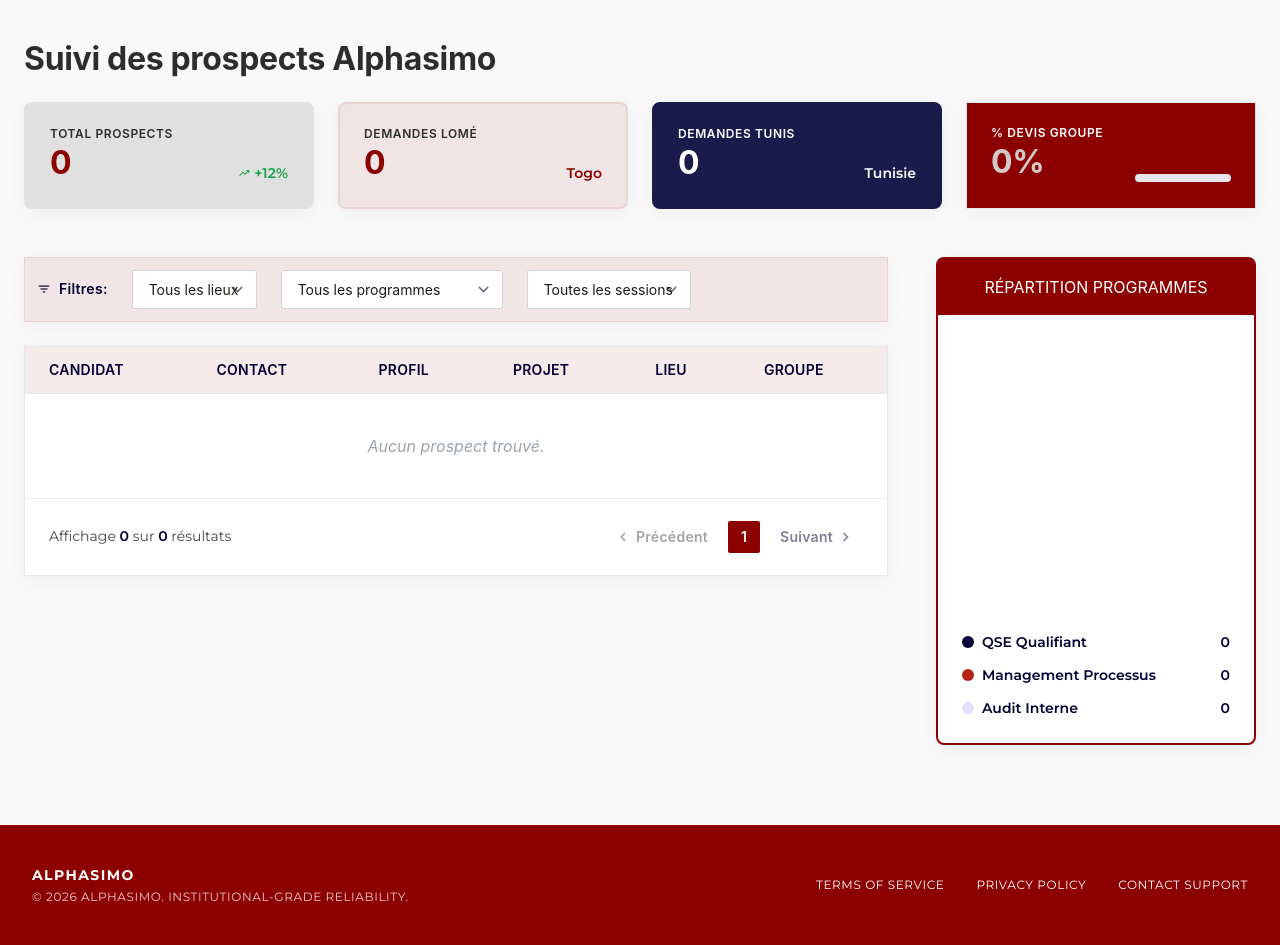
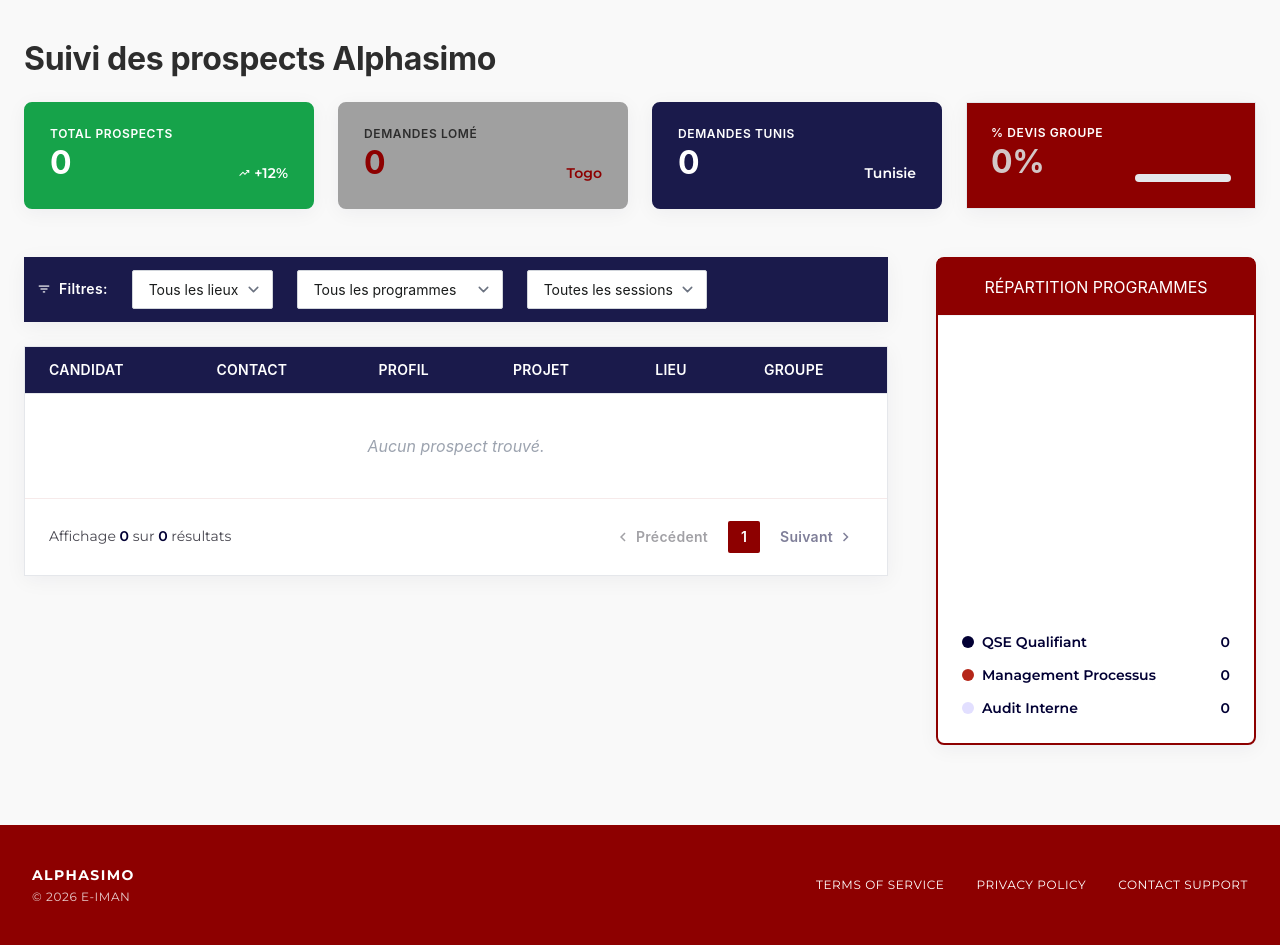
Before and after one commit to Alk096/alphasimo, a Django app: page /dashboad/ in a window 1280 px wide. Shown: the part 73-1018 px from the top of the page. Run offline with Django 5.2, Linux system fonts and the light colour scheme; the visitor is signed in with stand-in values (Sample User, id 1); data that the repository does not hold is empty; a map, chart or similar area stays blank; some libraries are stand-ins or nearby versions.

Commit message:
Copiright et couleurs dashboard

```diff
--- a/formulaire/templates/dashboad.html
+++ b/formulaire/templates/dashboad.html
@@ -161,11 +161,11 @@
         <h2 class="font-h1 text-h1 text-[#2D2D2D] mb-md">Suivi des prospects Alphasimo</h2>
         <div class="grid grid-cols-1 md:grid-cols-4 gap-gutter">
             <!-- KPI Card 1 -->
-            <div class="bg-[#E0E0E0] p-md border-[#E0E0E0] border-2 rounded-xl bordeaux-border custom-shadow relative overflow-hidden">
-                <p class="font-label-md text-label-md text-[#2D2D2D] uppercase mb-xs">Total Prospects</p>
+            <div class="bg-green-600 p-md border-green-600 border-2 rounded-xl bordeaux-border custom-shadow relative overflow-hidden">
+                <p class="font-label-md text-label-md text-white uppercase mb-xs">Total Prospects</p>
                 <div class="flex justify-between items-end">
-                    <span id="kpi-total" class="font-h1 text-h1 text-[#8D0000]">—</span>
-                    <span class="text-green-600 text-sm font-semibold flex items-center gap-1">
+                    <span id="kpi-total" class="font-h1 text-h1 text-white">—</span>
+                    <span class="text-white text-sm font-semibold flex items-center gap-1">
                         <span class="material-symbols-outlined text-xs" data-icon="trending_up">trending_up</span> +12%
                     </span>
                 </div>
@@ -174,7 +174,7 @@
                 </div>
             </div>
             <!-- KPI Card 2 -->
-            <div class="bg-[#8D000015] p-md border-2 rounded-xl border-[#8D000015] bordeaux-border custom-shadow">
+            <div class="bg-[#a0a0a0] p-md border-2 rounded-xl border-[#a0a0a0] bordeaux-border custom-shadow">
                 <p class="font-label-md text-label-md text-[#2D2D2D] uppercase mb-xs">Demandes Lomé</p>
                 <div class="flex justify-between items-end">
                     <span id="kpi-lome" class="font-h1 text-h1 text-[#8D0000]">—</span>
@@ -206,23 +206,23 @@
         <!-- Main Content Area -->
         <div class="flex-grow space-y-md">
             <!-- Filtering Toolbar -->
-            <div class="bg-[#8d000015] p-sm border border-[#8d000015] custom-shadow flex flex-wrap items-center gap-md">
+            <div class="bg-[#1A1A4B] p-sm border border-[#1A1A4B] custom-shadow flex flex-wrap items-center gap-md">
                 <div class="flex items-center gap-2">
-                    <span class="material-symbols-outlined text-primary text-sm" data-icon="filter_list">filter_list</span>
-                    <span class="font-button text-button text-primary">Filtres:</span>
+                    <span class="material-symbols-outlined text-white text-sm" data-icon="filter_list">filter_list</span>
+                    <span class="font-button text-button text-white">Filtres:</span>
                 </div>
-                <select id="filter-lieu" class="border-gray-300 rounded focus:border-primary focus:ring-0 text-body-sm font-body-sm px-4 py-2 bg-white">
+                <select id="filter-lieu" class="border-gray-300 rounded focus:border-primary focus:ring-0 text-body-sm font-body-sm pl-4 pr-8 py-2 bg-white">
                     <option value="">Tous les lieux</option>
                     <option value="Lomé">Lomé, Togo</option>
                     <option value="Tunis">Tunis, Tunisie</option>
                 </select>
-                <select id="filter-programme" class="border-gray-300 rounded focus:border-primary focus:ring-0 text-body-sm font-body-sm px-4 py-2 bg-white">
+                <select id="filter-programme" class="border-gray-300 rounded focus:border-primary focus:ring-0 text-body-sm font-body-sm pl-4 pr-0 py-2 bg-white">
                     <option value="">Tous les programmes</option>
                     <option value="QSE">QSE Qualifiant</option>
                     <option value="Management">Management des Processus</option>
                     <option value="Audit">Audit Interne</option>
                 </select>
-                <select id="filter-session" class="border-gray-300 rounded focus:border-primary focus:ring-0 text-body-sm font-body-sm px-4 py-2 bg-white">
+                <select id="filter-session" class="border-gray-300 rounded focus:border-primary focus:ring-0 text-body-sm font-body-sm pl-4 pr-8 py-2 bg-white">
                     <option value="">Toutes les sessions</option>
                     <option value="2026-06-01">Juin 2026</option>
                     <option value="2026-08-01">Août 2026</option>
@@ -237,13 +237,13 @@
             <div class="bg-white border border-gray-200 custom-shadow overflow-hidden">
                 <table class="w-full text-left border-collapse">
                     <thead>
-                        <tr class="bg-[#8D000015] border-b border-gray-200">
-                            <th class="px-6 py-4 font-button text-button text-primary uppercase">Candidat</th>
-                            <th class="px-6 py-4 font-button text-button text-primary uppercase">Contact</th>
-                            <th class="px-6 py-4 font-button text-button text-primary uppercase">Profil</th>
-                            <th class="px-6 py-4 font-button text-button text-primary uppercase">Projet</th>
-                            <th class="px-6 py-4 font-button text-button text-primary uppercase">Lieu</th>
-                            <th class="px-6 py-4 font-button text-button text-primary uppercase">Groupe</th>
+                        <tr class="bg-[#1A1A4B] border-b border-gray-200">
+                            <th class="px-6 py-4 font-button text-button text-white uppercase">Candidat</th>
+                            <th class="px-6 py-4 font-button text-button text-white uppercase">Contact</th>
+                            <th class="px-6 py-4 font-button text-button text-white uppercase">Profil</th>
+                            <th class="px-6 py-4 font-button text-button text-white uppercase">Projet</th>
+                            <th class="px-6 py-4 font-button text-button text-white uppercase">Lieu</th>
+                            <th class="px-6 py-4 font-button text-button text-white uppercase">Groupe</th>
                         </tr>
                     </thead>
                     <tbody id="prospects-tbody" class="divide-y divide-gray-100">
@@ -306,7 +306,7 @@
     <div class="flex flex-col md:flex-row justify-between items-center w-full px-8 py-10 max-w-7xl mx-auto gap-4">
         <div class="flex flex-col gap-1">
             <span class="text-sm font-bold text-white uppercase tracking-widest">Alphasimo</span>
-            <p class="text-xs text-white/80 uppercase tracking-wider">© 2026 Alphasimo. Institutional-grade reliability.</p>
+            <p class="text-xs text-white/80 uppercase tracking-wider">© 2026 E-Iman</p>
         </div>
         <div class="flex gap-8">
             <a class="text-xs text-white uppercase tracking-wider hover:text-[#2D2D2D] transition-opacity duration-200" href="#">Terms of Service</a>
--- a/formulaire/templates/formulaire.html
+++ b/formulaire/templates/formulaire.html
@@ -205,7 +205,7 @@
         </form>
 
         <div class="text-center mt-8 text-sm text-[#2D2D2D]">
-            © 2026 Alphasimo - Formation Professionnelle
+            © 2026 E-Iman
         </div>
     </div>
 
--- a/formulaire/templates/login.html
+++ b/formulaire/templates/login.html
@@ -80,7 +80,7 @@
         </div>
 
         <div class="text-center mt-8 text-sm text-[#2D2D2D]">
-            © 2026 Alphasimo - Formation Professionnelle
+            © 2026 E-Iman
         </div>
     </div>
 
--- a/static/css/output.css
+++ b/static/css/output.css
@@ -720,6 +720,9 @@
   .border-\[\#E0E0E0\] {
     border-color: #E0E0E0;
   }
+  .border-\[\#E0E0a0a0a0E0\] {
+    border-color: #E0E0a0a0a0E0;
+  }
   .border-\[\#E0\] {
     border-color: #E0;
   }
@@ -732,6 +735,9 @@
   .border-\[\#\] {
     border-color: #;
   }
+  .border-\[\#a0a0a0\] {
+    border-color: #a0a0a0;
+  }
   .border-\[gray-200\] {
     border-color: gray-200;
   }
@@ -753,6 +759,9 @@
   .border-green-100 {
     border-color: var(--color-green-100);
   }
+  .border-green-600 {
+    border-color: var(--color-green-600);
+  }
   .border-indigo-100 {
     border-color: var(--color-indigo-100);
   }
@@ -771,6 +780,12 @@
   .bg-\[\#1A1A\] {
     background-color: #1A1A;
   }
+  .bg-\[\#1A\] {
+    background-color: #1A;
+  }
+  .bg-\[\#1\] {
+    background-color: #1;
+  }
   .bg-\[\#2D2D2D\] {
     background-color: #2D2D2D;
   }
@@ -831,6 +846,9 @@
   .bg-\[\#E0E0E0\] {
     background-color: #E0E0E0;
   }
+  .bg-\[\#E0E0E\] {
+    background-color: #E0E0E;
+  }
   .bg-\[\#E0E0\] {
     background-color: #E0E0;
   }
@@ -852,6 +870,9 @@
   .bg-\[\#_\] {
     background-color: # ;
   }
+  .bg-\[\#a0a0a0\] {
+    background-color: #a0a0a0;
+  }
   .bg-\[\#b52619\] {
     background-color: #b52619;
   }
@@ -860,6 +881,9 @@
   }
   .bg-\[\#e9dede\] {
     background-color: #e9dede;
+  }
+  .bg-\[\#green\] {
+    background-color: #green;
   }
   .bg-\[E0E0E0\] {
     background-color: E0E0E0;
@@ -906,6 +930,9 @@
   .bg-green-500 {
     background-color: var(--color-green-500);
   }
+  .bg-green-600 {
+    background-color: var(--color-green-600);
+  }
   .bg-indigo-50 {
     background-color: var(--color-indigo-50);
   }
@@ -942,6 +969,9 @@
   .p-10 {
     padding: calc(var(--spacing) * 10);
   }
+  .px-0 {
+    padding-inline: calc(var(--spacing) * 0);
+  }
   .px-1 {
     padding-inline: calc(var(--spacing) * 1);
   }
@@ -987,8 +1017,17 @@
   .pt-6 {
     padding-top: calc(var(--spacing) * 6);
   }
+  .pr-0 {
+    padding-right: calc(var(--spacing) * 0);
+  }
+  .pr-8 {
+    padding-right: calc(var(--spacing) * 8);
+  }
   .pr-12 {
     padding-right: calc(var(--spacing) * 12);
+  }
+  .pl-4 {
+    padding-left: calc(var(--spacing) * 4);
   }
   .text-center {
     text-align: center;
```
